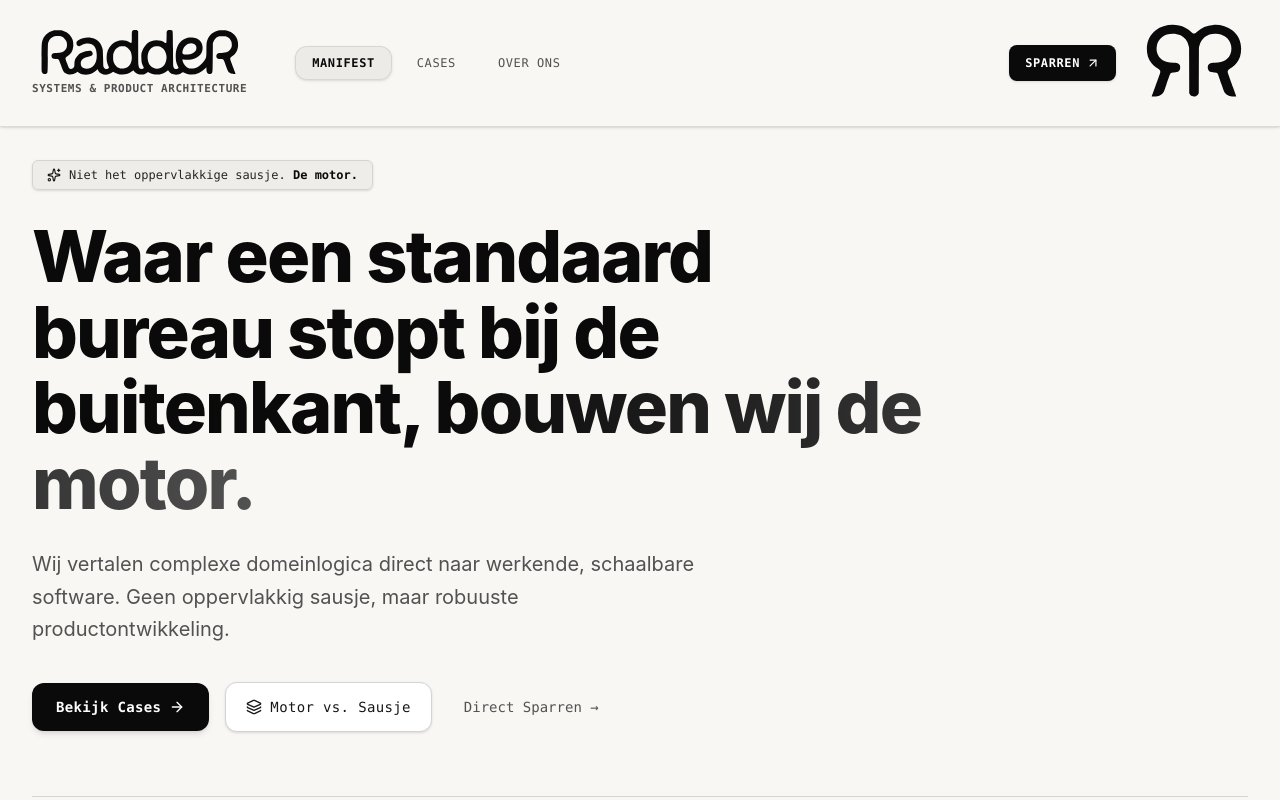
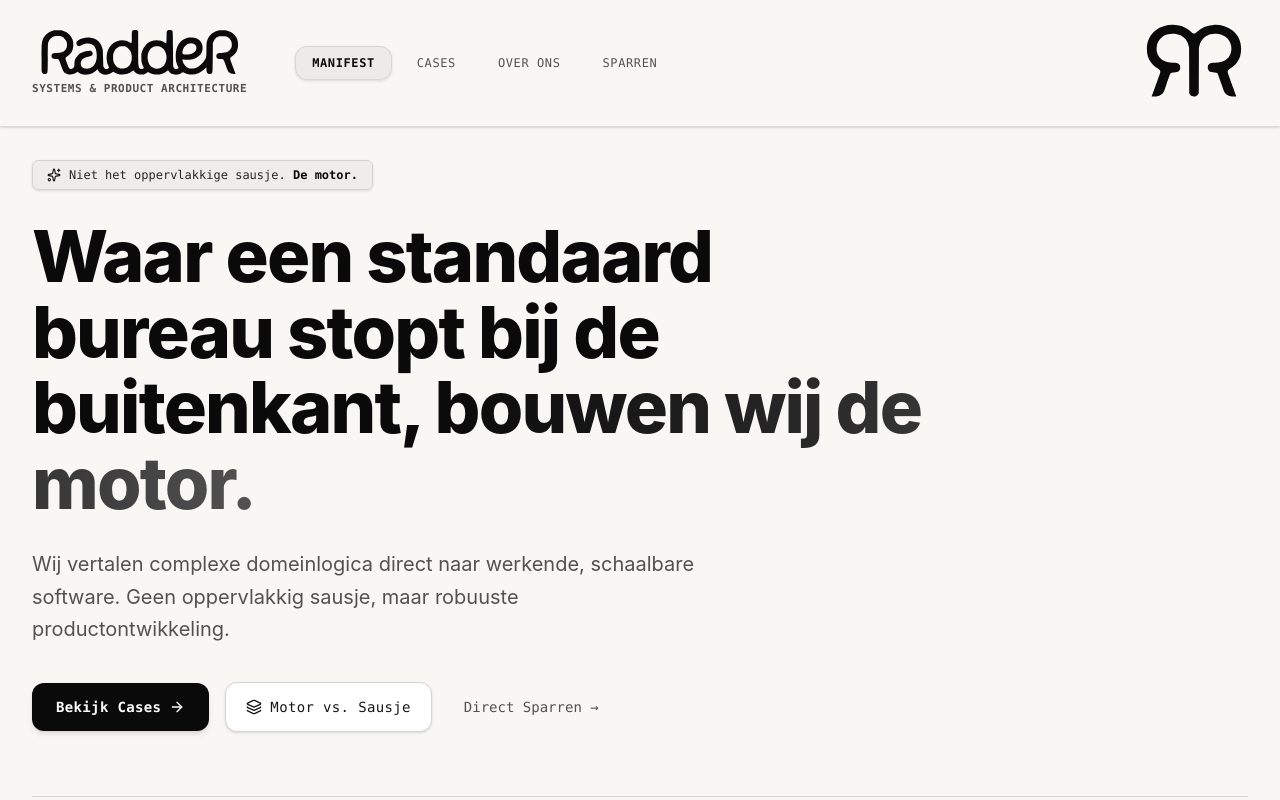
Before and after one commit to radder1972/emmer, a React (Vite) app: page / in a window 1280 px wide. Shown: the top 800 px of the page. Built offline with nearby package versions, Linux system fonts and the light colour scheme.

Commit message:
feat: make Sparren a regular menu item with dedicated page

```diff
--- a/src/App.tsx
+++ b/src/App.tsx
@@ -3,25 +3,29 @@ import { Navbar, type PageId } from './components/Navbar';
 import { ManifestPage } from './pages/ManifestPage';
 import { CasesPage } from './pages/CasesPage';
 import { AboutPage } from './pages/AboutPage';
+import { SparrenPage } from './pages/SparrenPage';
 import { Footer } from './components/Footer';
 
 const PAGE_TITLES: Record<PageId, string> = {
   manifest: 'RaddeR — Manifest | Systems & Product Architecture',
   cases: 'RaddeR — Cases | Geselecteerde Domein-Architecturen',
   'over-ons': 'RaddeR — Over Ons | De Interdisciplinaire Driehoek & Stack',
+  sparren: 'RaddeR — Sparren | Plan Direct een Sparringsessie & Blauwdruk',
 };
 
 const resolvePageFromLocation = (): PageId => {
-  // Check pathname first (e.g. /cases, /over-ons, /manifest)
+  // Check pathname first (e.g. /cases, /over-ons, /sparren, /manifest)
   const path = window.location.pathname.toLowerCase().replace(/^\/|\/$/g, '');
   if (path === 'cases') return 'cases';
   if (path === 'over-ons' || path === 'overons' || path === 'about') return 'over-ons';
+  if (path === 'sparren' || path === 'contact') return 'sparren';
   if (path === 'manifest') return 'manifest';
 
   // Fallback to hash if on root or static file (e.g. /#cases)
   const hash = window.location.hash.replace('#', '').toLowerCase();
   if (hash === 'cases') return 'cases';
   if (hash === 'over-ons' || hash === 'overons' || hash === 'about') return 'over-ons';
+  if (hash === 'sparren' || hash === 'contact') return 'sparren';
 
   return 'manifest';
 };
@@ -60,28 +64,12 @@ export const App: React.FC = () => {
   };
 
   const openContact = () => {
-    if (currentPage !== 'over-ons') {
-      setCurrentPage('over-ons');
-      window.history.pushState({ page: 'over-ons' }, '', '/over-ons');
-      updateMeta('over-ons');
-      window.scrollTo(0, 0);
-      setTimeout(() => {
-        const contactElem = document.getElementById('contact');
-        if (contactElem) {
-          contactElem.scrollIntoView({ behavior: 'smooth' });
-        }
-      }, 100);
-    } else {
-      const contactElem = document.getElementById('contact');
-      if (contactElem) {
-        contactElem.scrollIntoView({ behavior: 'smooth' });
-      }
-    }
+    navigateTo('sparren');
   };
 
   return (
     <div className="min-h-screen bg-[#f8f7f4] text-neutral-900 selection:bg-black selection:text-white antialiased font-sans">
-      {/* Fixed Navigation Bar with exact items: Manifest | Cases | Over Ons */}
+      {/* Fixed Navigation Bar with exact items: Manifest | Cases | Over Ons | Sparren */}
       <Navbar
         currentPage={currentPage}
         onNavigate={navigateTo}
@@ -93,20 +81,25 @@ export const App: React.FC = () => {
           <ManifestPage
             onNavigateToCases={() => navigateTo('cases')}
             onNavigateToAbout={() => navigateTo('over-ons')}
-            onOpenContact={openContact}
+            onOpenContact={() => navigateTo('sparren')}
           />
         )}
 
         {currentPage === 'cases' && (
           <CasesPage
-            onOpenContact={openContact}
+            onOpenContact={() => navigateTo('sparren')}
             onNavigateToAbout={() => navigateTo('over-ons')}
           />
         )}
 
         {currentPage === 'over-ons' && (
-          <AboutPage onNavigateToCases={() => navigateTo('cases')} />
+          <AboutPage
+            onNavigateToCases={() => navigateTo('cases')}
+            onNavigateToSparren={() => navigateTo('sparren')}
+          />
         )}
+
+        {currentPage === 'sparren' && <SparrenPage />}
       </main>
 
       {/* Global Footer with direct page navigation */}
--- a/src/components/Footer.tsx
+++ b/src/components/Footer.tsx
@@ -9,7 +9,7 @@ interface FooterProps {
   onOpenContact?: () => void;
 }
 
-export const Footer: React.FC<FooterProps> = ({ onNavigate, onOpenContact }) => {
+export const Footer: React.FC<FooterProps> = ({ onNavigate }) => {
   const scrollToTop = () => {
     window.scrollTo({ top: 0, behavior: 'smooth' });
   };
@@ -173,12 +173,16 @@ export const Footer: React.FC<FooterProps> = ({ onNavigate, onOpenContact }) =>
                 >
                   → Over Ons
                 </a>
-                <button
-                  onClick={onOpenContact}
-                  className="text-neutral-950 font-bold hover:underline transition-all text-left cursor-pointer pt-1"
+                <a
+                  href="/sparren"
+                  onClick={(e) => {
+                    e.preventDefault();
+                    handleNav('sparren');
+                  }}
+                  className="hover:text-neutral-950 transition-colors text-left cursor-pointer"
                 >
-                  → Plan Sparringsessie
-                </button>
+                  → Sparren
+                </a>
               </div>
             </div>
 
--- a/src/components/Navbar.tsx
+++ b/src/components/Navbar.tsx
@@ -1,20 +1,19 @@
 import React, { useState } from 'react';
-import { Menu, X, ArrowUpRight } from 'lucide-react';
+import { Menu, X } from 'lucide-react';
 import { RadderLogo } from './RadderLogo';
 import { RadderWordmark } from './RadderWordmark';
 
-export type PageId = 'manifest' | 'cases' | 'over-ons';
+export type PageId = 'manifest' | 'cases' | 'over-ons' | 'sparren';
 
 interface NavbarProps {
   currentPage: PageId;
   onNavigate: (page: PageId) => void;
-  onOpenContact: () => void;
+  onOpenContact?: () => void;
 }
 
 export const Navbar: React.FC<NavbarProps> = ({
   currentPage,
   onNavigate,
-  onOpenContact,
 }) => {
   const [mobileMenuOpen, setMobileMenuOpen] = useState(false);
 
@@ -22,6 +21,7 @@ export const Navbar: React.FC<NavbarProps> = ({
     { id: 'manifest', name: 'Manifest' },
     { id: 'cases', name: 'Cases' },
     { id: 'over-ons', name: 'Over Ons' },
+    { id: 'sparren', name: 'Sparren' },
   ];
 
   return (
@@ -50,7 +50,7 @@ export const Navbar: React.FC<NavbarProps> = ({
               </span>
             </a>
 
-            {/* Desktop Navigation Links: Manifest | Cases | Over Ons */}
+            {/* Desktop Navigation Links: Manifest | Cases | Over Ons | Sparren */}
             <nav className="hidden lg:flex items-center gap-2">
               {navLinks.map((link) => {
                 const isActive = currentPage === link.id;
@@ -76,17 +76,8 @@ export const Navbar: React.FC<NavbarProps> = ({
             </nav>
           </div>
 
-          {/* Right Side: Sparren CTA + Pure Vector Re-Drawn RaddeR Logo */}
+          {/* Right Side: Pure Vector Re-Drawn RaddeR Logo */}
           <div className="flex items-center gap-4 sm:gap-6">
-            <button
-              onClick={onOpenContact}
-              className="hidden sm:flex px-4 py-2.5 text-xs font-mono uppercase tracking-wider font-bold rounded-lg bg-neutral-950 text-white hover:bg-neutral-800 transition-all items-center gap-1.5 cursor-pointer shadow-sm"
-            >
-              <span>Sparren</span>
-              <ArrowUpRight className="w-3.5 h-3.5" />
-            </button>
-
-            {/* Pure Mathematical Vector Logo on the Right */}
             <a
               href="/"
               onClick={(e) => {
@@ -148,15 +139,6 @@ export const Navbar: React.FC<NavbarProps> = ({
               );
             })}
           </div>
-          <button
-            onClick={() => {
-              setMobileMenuOpen(false);
-              onOpenContact();
-            }}
-            className="w-full mt-4 py-3 text-center text-xs font-mono uppercase tracking-wider font-bold rounded-lg bg-neutral-950 text-white hover:bg-neutral-800 cursor-pointer"
-          >
-            Plan een Sparringsessie
-          </button>
         </div>
       )}
     </header>
--- a/src/components/ProjectCalculator.tsx
+++ b/src/components/ProjectCalculator.tsx
@@ -71,7 +71,7 @@ export const ProjectCalculator: React.FC<ProjectCalculatorProps> = ({ onPlanSpar
   };
 
   return (
-    <section className="py-24 bg-[#f8f7f4] border-t border-neutral-300 relative">
+    <section className="pt-24 pb-20 bg-[#f8f7f4] relative">
       <div className="max-w-7xl mx-auto px-4 sm:px-6 lg:px-8">
         {/* Header */}
         <div className="text-left max-w-3xl mb-12">
--- /dev/null
+++ b/src/pages/SparrenPage.tsx
@@ -0,0 +1,25 @@
+import React, { useState } from 'react';
+import { ProjectCalculator } from '../components/ProjectCalculator';
+import { ContactSection } from '../components/ContactSection';
+
+export const SparrenPage: React.FC = () => {
+  const [prefilledBrief, setPrefilledBrief] = useState<string>('');
+
+  const handlePlanWithBrief = (brief: string) => {
+    setPrefilledBrief(brief);
+    const contactElem = document.getElementById('contact');
+    if (contactElem) {
+      contactElem.scrollIntoView({ behavior: 'smooth' });
+    }
+  };
+
+  return (
+    <div className="pt-8 pb-0">
+      {/* 1. Interactive Architecture Blueprint Configurator */}
+      <ProjectCalculator onPlanSparringWithBrief={handlePlanWithBrief} />
+
+      {/* 2. Direct Contact & Sparring Section */}
+      <ContactSection initialBrief={prefilledBrief} />
+    </div>
+  );
+};
```
Also changed, not shown: src/pages/AboutPage.tsx (+40 -20 lines).
